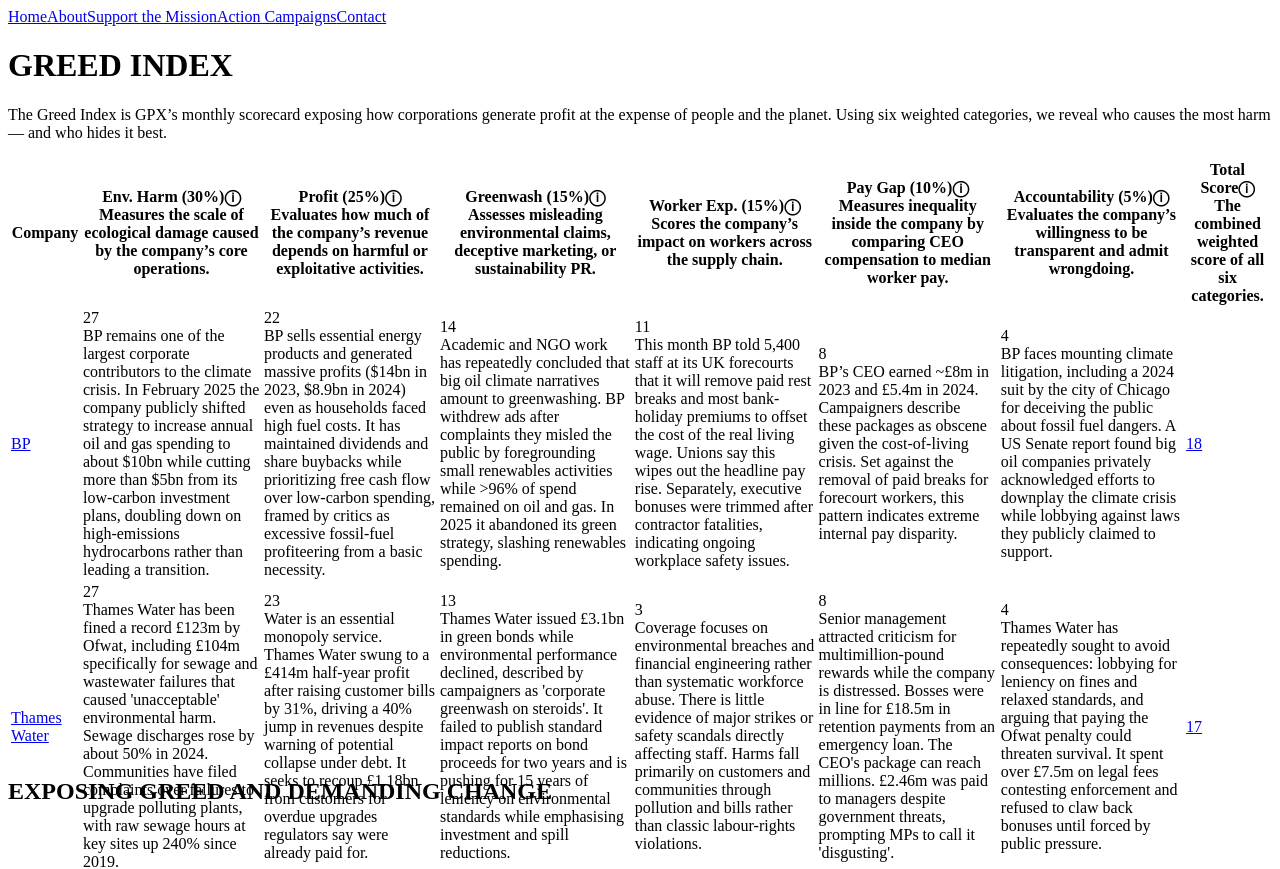
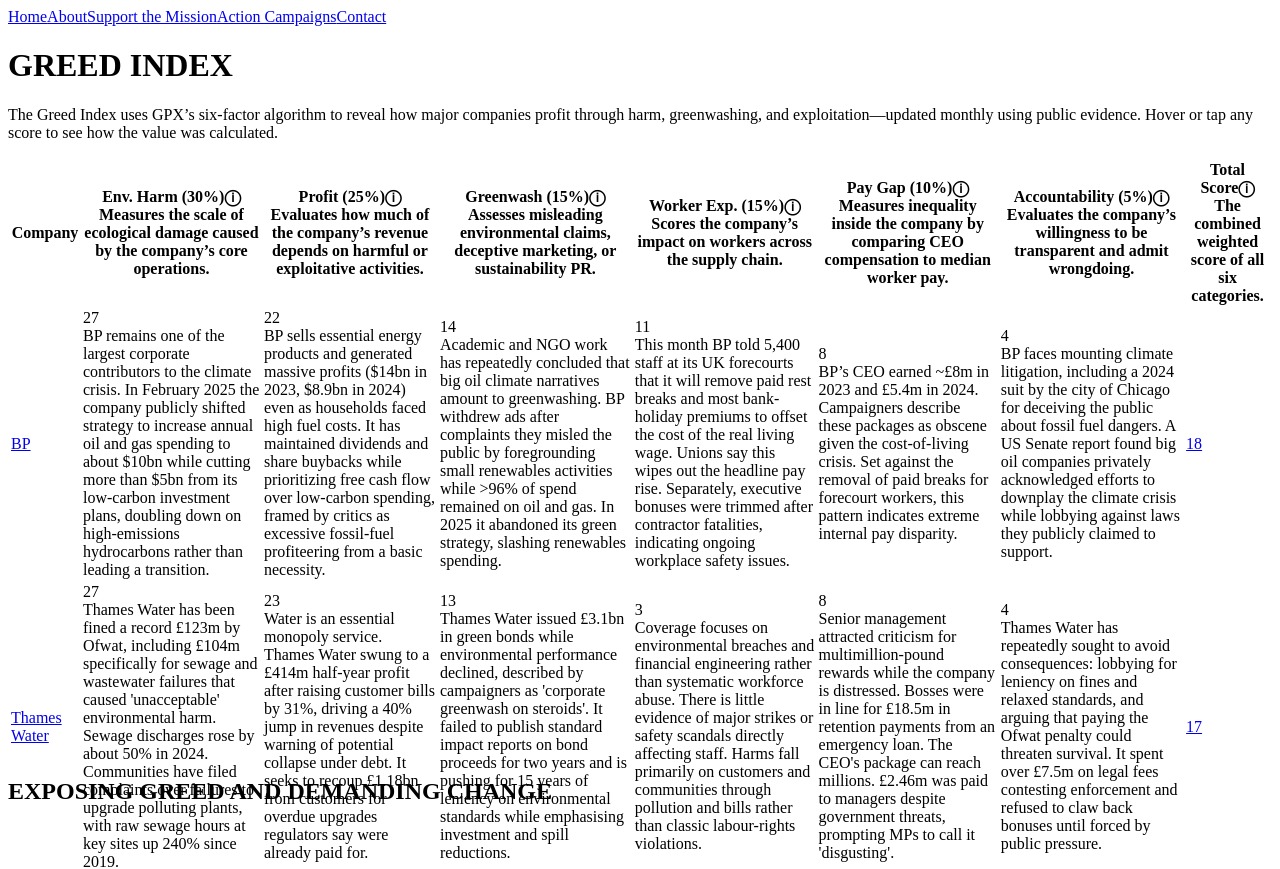
Before and after one commit to EliteArtists/greedpeaceX-website, a React (Vite) app: page /index in a window 1280 px wide. Shown: the top 869 px of the page. Built offline with nearby package versions, Linux system fonts and the light colour scheme; no server answers; the database is empty.

Commit message:
Update GreedIndexPage.jsx

```diff
--- a/src/GreedIndexPage.jsx
+++ b/src/GreedIndexPage.jsx
@@ -327,7 +327,7 @@
       <div className="max-w-4xl mx-auto text-center mb-10">
         <h1 className="text-5xl font-bold mb-4">GREED INDEX</h1>
         <p className="text-lg md:text-xl text-gray-300 leading-relaxed">
-          The Greed Index is GPX’s monthly scorecard exposing how corporations generate profit at the expense of people and the planet. Using six weighted categories, we reveal who causes the most harm — and who hides it best.
+          The Greed Index uses GPX’s six-factor algorithm to reveal how major companies profit through harm, greenwashing, and exploitation—updated monthly using public evidence. Hover or tap any score to see how the value was calculated.
         </p>
       </div>
 
```
